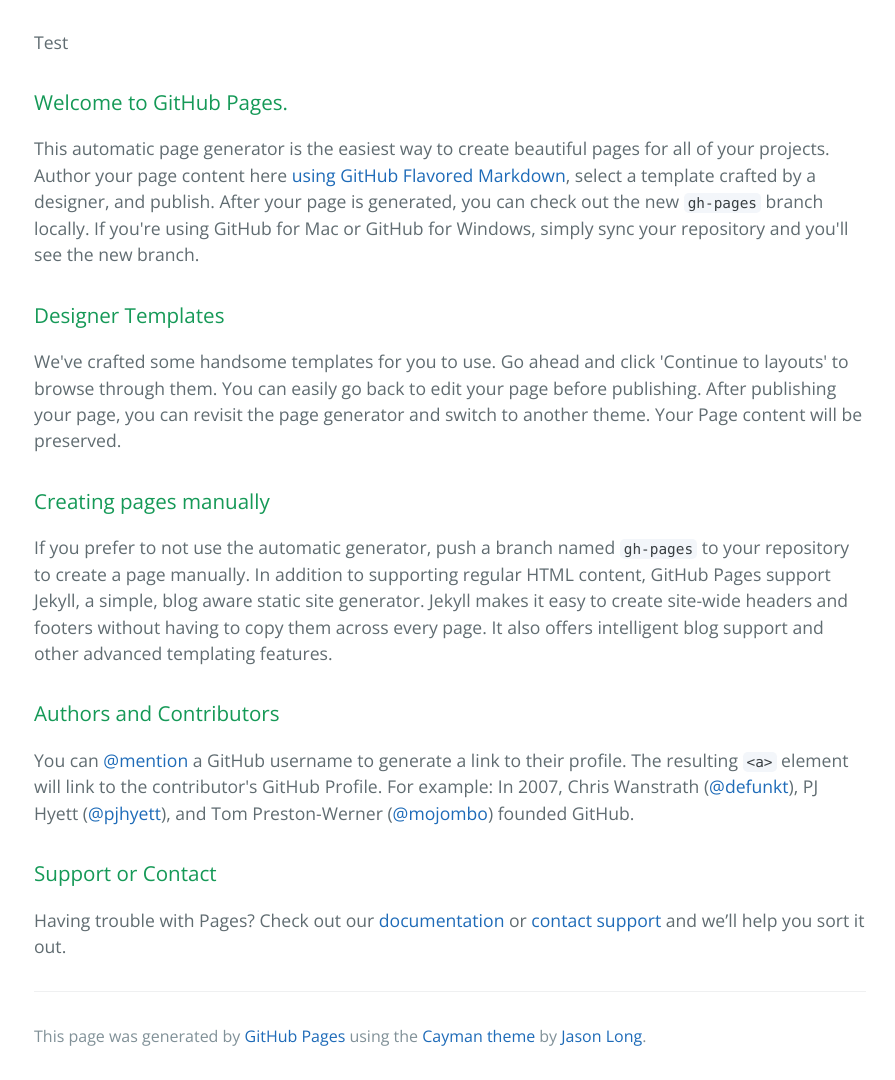
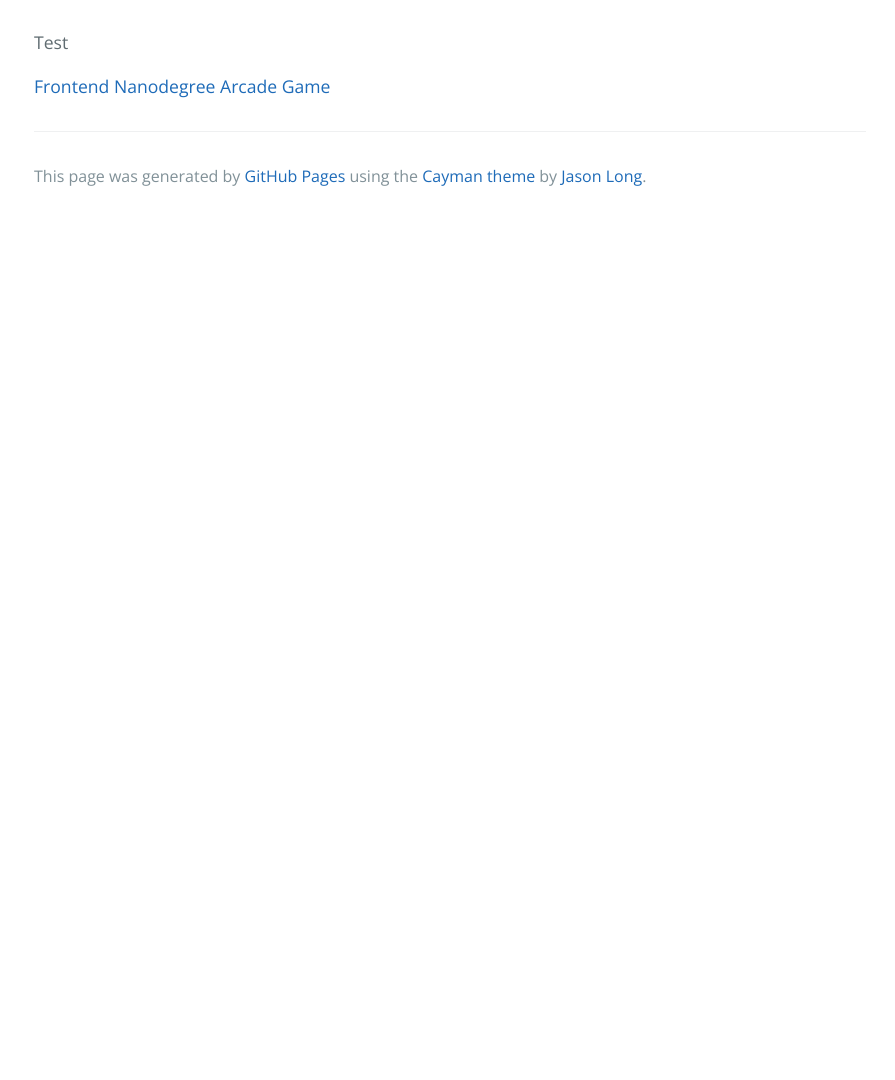
Before and after one commit to poppypetal/poppypetal.github.io, a plain HTML site: page index.html in a window 1280 px wide. Shown: the part 320-1400 px from the top of the page, without its empty margins (190-1085 px from the left). After the commit the page ends 800 px from the top, so only its background shows below. Drawn offline with nearby package versions, Linux system fonts and the light colour scheme.

Commit message:
Replace master branch with page content via GitHub

```diff
--- a/index.html
+++ b/index.html
@@ -18,30 +18,7 @@
     <section class="main-content">
       <p>Test</p>
 
-<h3>
-<a id="welcome-to-github-pages" class="anchor" href="#welcome-to-github-pages" aria-hidden="true"><span class="octicon octicon-link"></span></a>Welcome to GitHub Pages.</h3>
-
-<p>This automatic page generator is the easiest way to create beautiful pages for all of your projects. Author your page content here <a href="https://guides.github.com/features/mastering-markdown/">using GitHub Flavored Markdown</a>, select a template crafted by a designer, and publish. After your page is generated, you can check out the new <code>gh-pages</code> branch locally. If you're using GitHub for Mac or GitHub for Windows, simply sync your repository and you'll see the new branch.</p>
-
-<h3>
-<a id="designer-templates" class="anchor" href="#designer-templates" aria-hidden="true"><span class="octicon octicon-link"></span></a>Designer Templates</h3>
-
-<p>We've crafted some handsome templates for you to use. Go ahead and click 'Continue to layouts' to browse through them. You can easily go back to edit your page before publishing. After publishing your page, you can revisit the page generator and switch to another theme. Your Page content will be preserved.</p>
-
-<h3>
-<a id="creating-pages-manually" class="anchor" href="#creating-pages-manually" aria-hidden="true"><span class="octicon octicon-link"></span></a>Creating pages manually</h3>
-
-<p>If you prefer to not use the automatic generator, push a branch named <code>gh-pages</code> to your repository to create a page manually. In addition to supporting regular HTML content, GitHub Pages support Jekyll, a simple, blog aware static site generator. Jekyll makes it easy to create site-wide headers and footers without having to copy them across every page. It also offers intelligent blog support and other advanced templating features.</p>
-
-<h3>
-<a id="authors-and-contributors" class="anchor" href="#authors-and-contributors" aria-hidden="true"><span class="octicon octicon-link"></span></a>Authors and Contributors</h3>
-
-<p>You can <a href="https://github.com/blog/821" class="user-mention">@mention</a> a GitHub username to generate a link to their profile. The resulting <code>&lt;a&gt;</code> element will link to the contributor's GitHub Profile. For example: In 2007, Chris Wanstrath (<a href="https://github.com/defunkt" class="user-mention">@defunkt</a>), PJ Hyett (<a href="https://github.com/pjhyett" class="user-mention">@pjhyett</a>), and Tom Preston-Werner (<a href="https://github.com/mojombo" class="user-mention">@mojombo</a>) founded GitHub.</p>
-
-<h3>
-<a id="support-or-contact" class="anchor" href="#support-or-contact" aria-hidden="true"><span class="octicon octicon-link"></span></a>Support or Contact</h3>
-
-<p>Having trouble with Pages? Check out our <a href="https://help.github.com/pages">documentation</a> or <a href="https://github.com/contact">contact support</a> and we’ll help you sort it out.</p>
+<p><a href="http://poppypetal.github.io/frontend-nanodegree-arcade-game">Frontend Nanodegree Arcade Game</a></p>
 
       <footer class="site-footer">
 
```
Also changed, not shown: params.json (+1 -1 lines).
